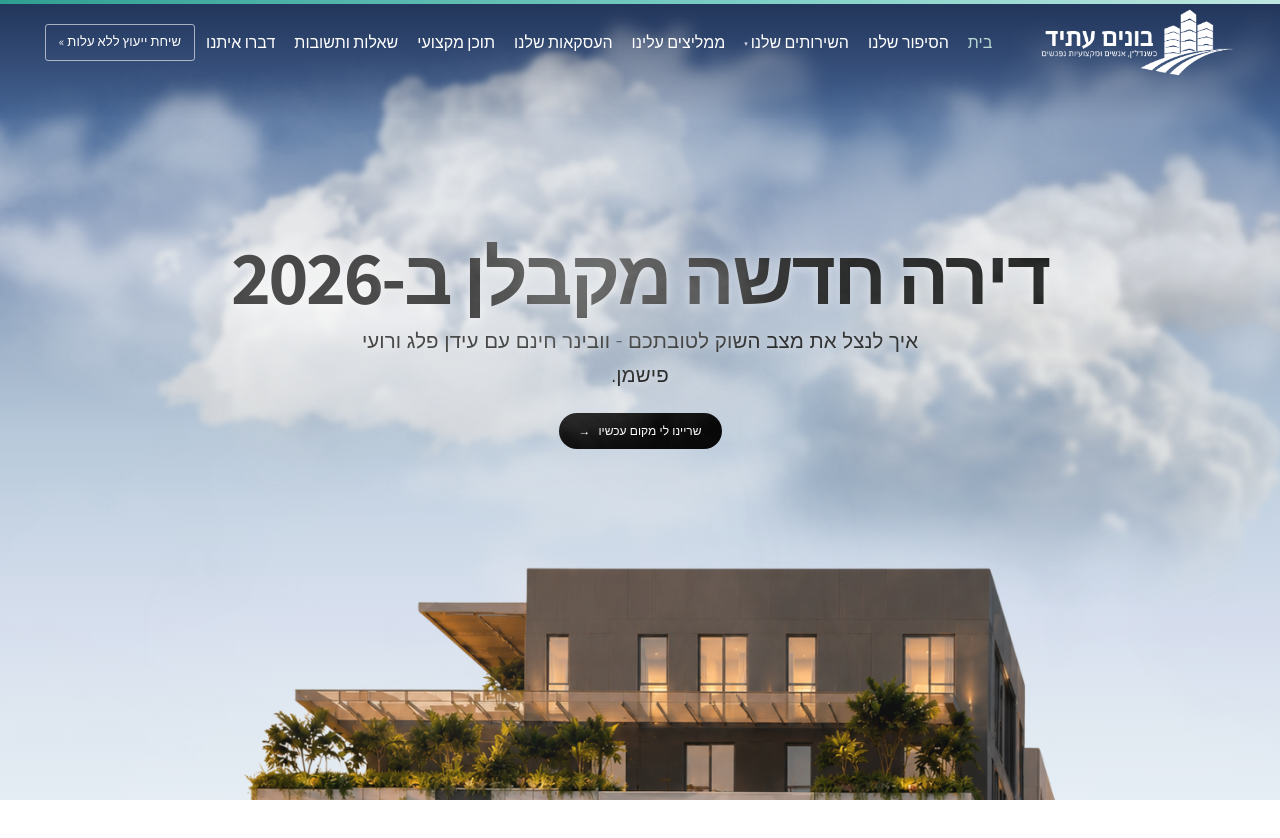
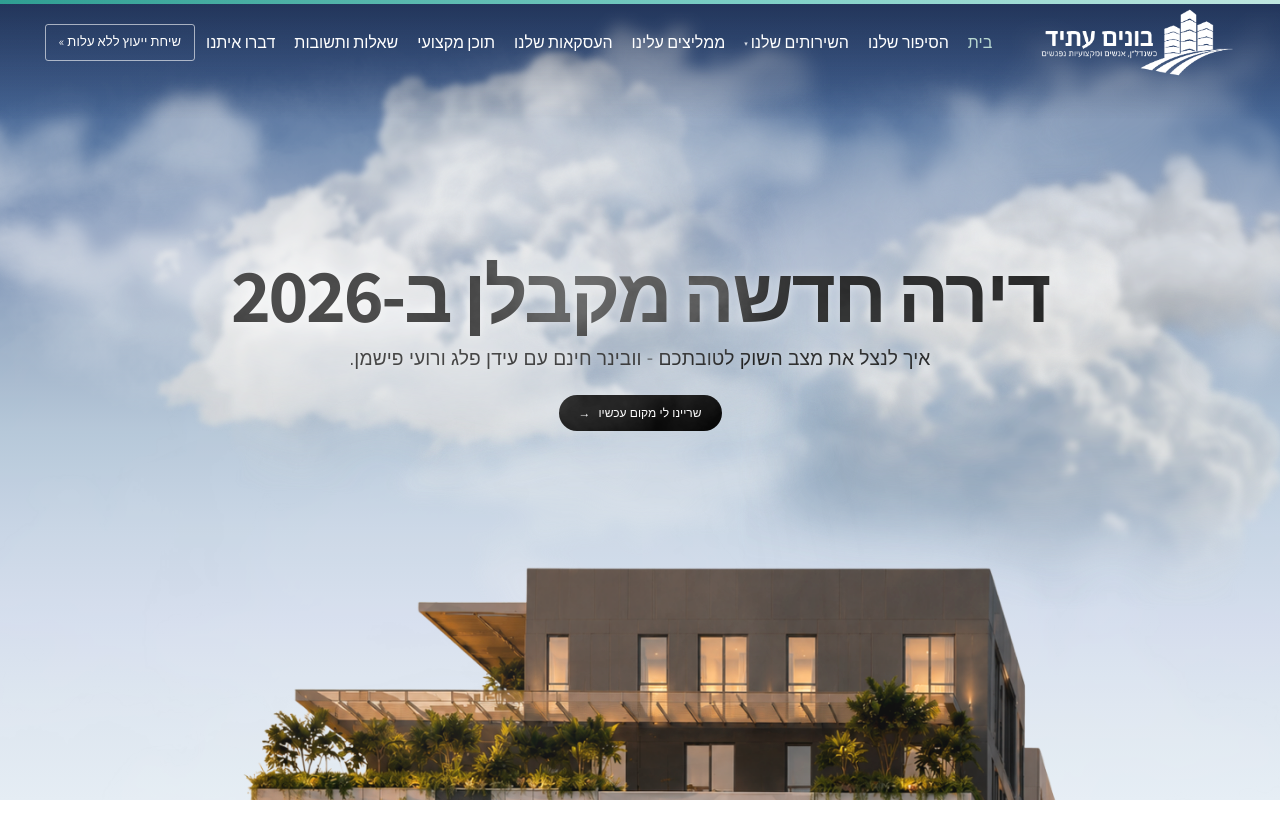
Before and after one commit to Adam077K/realestate, a Next.js app in the folder find-landing/: page / in a window 1280 px wide. Shown: the top 838 px of the page. Built offline with nearby package versions, Linux system fonts and the light colour scheme.

Commit message:
fix(find-landing): hero subhead one line (nowrap + fluid clamp), countdown days/seconds order flipped (dir=ltr)

```diff
--- a/find-landing/components/sections/Countdown.tsx
+++ b/find-landing/components/sections/Countdown.tsx
@@ -204,6 +204,7 @@ export default function Countdown() {
 
         {/* Digit blocks row */}
         <div
+          dir="ltr"
           className="flex flex-row items-start justify-center gap-3 sm:gap-5 md:gap-8"
           role="timer"
           aria-live="off"
--- a/find-landing/components/sections/Hero.tsx
+++ b/find-landing/components/sections/Hero.tsx
@@ -298,10 +298,10 @@ export default function Hero() {
             className="font-light"
             style={{
               fontFamily: 'var(--font-body)',
-              fontSize: 'clamp(0.92rem, 1.6vw, 1.28rem)',
+              fontSize: 'clamp(0.55rem, 2.35vw, 1.2rem)',
               lineHeight: 1.65,
               color: '#000000',
-              maxWidth: '560px',
+              whiteSpace: 'nowrap',
               textShadow: '0 1px 8px rgba(255,255,255,0.55)',
             }}
           >
@@ -463,11 +463,11 @@ export default function Hero() {
           <p
             style={{
               fontFamily: 'var(--font-body)',
-              fontSize: 'clamp(0.92rem, 1.6vw, 1.28rem)',
+              fontSize: 'clamp(0.55rem, 2.35vw, 1.2rem)',
               fontWeight: 300,
               lineHeight: 1.65,
               letterSpacing: '0.005em',
-              maxWidth: '560px',
+              whiteSpace: 'nowrap',
               color: '#000000',
               textAlign: 'center',
               marginTop: 'clamp(0.6rem, 1.6vh, 1.2rem)',
```
